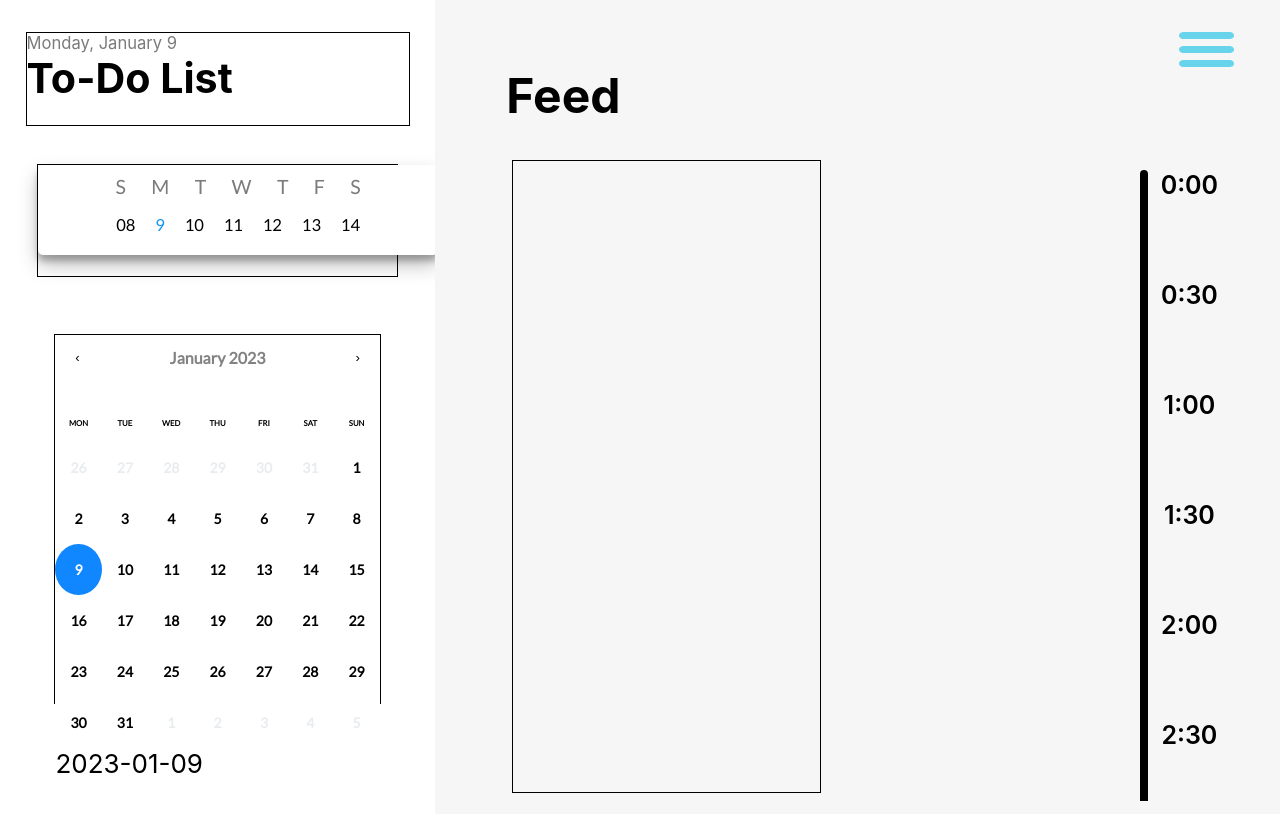
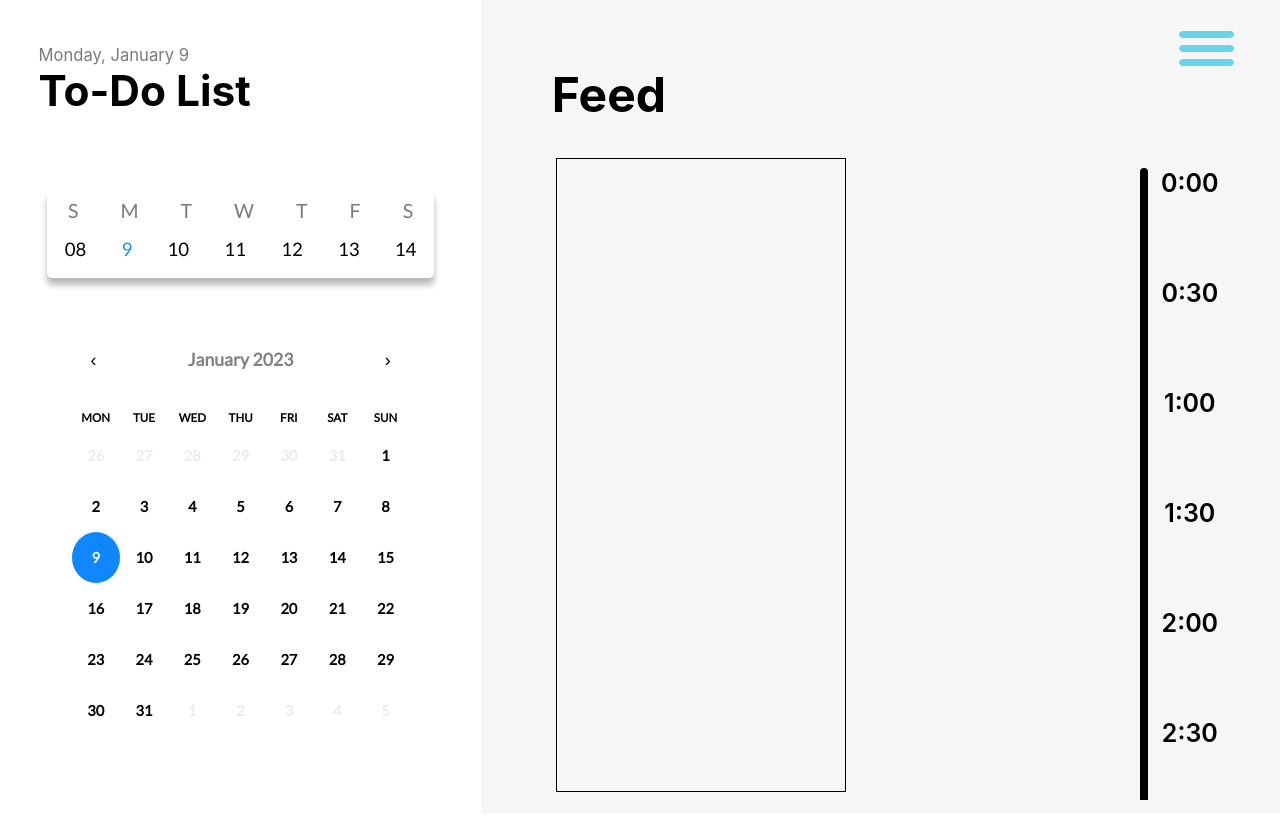
Before and after one commit to RYUMC/DDudo-Frontend, a React (Create React App) app in the folder myapp/: page /DDUdo-Fronted/main-page in a window 1280 px wide. Built offline with nearby package versions, Linux system fonts and the light colour scheme; a web font is replaced by a local one.

Commit message:
메인 페이지 병합 디자인 수정

```diff
--- a/myapp/src/App.js
+++ b/myapp/src/App.js
@@ -4,7 +4,7 @@ import Login_page from './pages/Login_page/Login_page';
 import { Login_modules } from './component/modules/Login_modules/Login_modules';
 import { Register_modules } from './component/modules/Register_modules/Register_modules';
 import { Main_page } from './pages/main_page/Main_page';
-import { Main_title_modules } from './component/modules/Main_title_modules/Main_title_modules';
+// import { Main_title_modules } from './component/modules/Main_title_modules/Main_title_modules';
 
 function App() {
   return (
@@ -17,7 +17,7 @@ function App() {
             <Route path="/DDudo-Frontend/register" element={<Register_modules />} />
           </Route>
           <Route path="/DDUdo-Fronted/main-page" element={<Main_page />} />
-          <Route path="/DDUdo-Fronted/main" element={<Main_title_modules />}/>
+          {/* <Route path="/DDUdo-Fronted/main" element={<Main_title_modules />}/>  */}
         </Routes>
       </BrowserRouter>
     </div>
--- a/myapp/src/component/modules/Main_calendar_modules/Main_calendar_modules.css
+++ b/myapp/src/component/modules/main_modules/calendar_modules/Main_calendar_modules.css
@@ -1,11 +1,17 @@
 @import url('https://rsms.me/inter/inter.css');
 @import url('https://fonts.googleapis.com/css?family=Lato');
+.calandar-Frame{
+  width: 92.5%;
+  height: 100%;
+  margin: 0 auto;
+}
   .react-calendar {
-    width: 350px;
+    width: 100%;
     max-width: 100%;
+    height: 100%;
     background: white;
     font-family: Arial, Helvetica, sans-serif;
-    line-height: 1.125em;
+    /* line-height: 1.125em; */
   }
   .react-calendar--doubleView {
     width: 700px;
@@ -37,11 +43,13 @@
   .react-calendar__navigation {
     display: flex;
     height: 44px;
-    margin-bottom: 1em;
+    margin-bottom: 0.9em;
   }
   .react-calendar__navigation button {
     min-width: 44px;
     background: none;
+    font-size: calc(0.25vw + 0.05vh + 14px);
+    font-weight: 500;
   }
   abbr[title] {
     text-decoration: none;
@@ -56,7 +64,7 @@
 
   .react-calendar__navigation__label > span {
     font-family: 'Lato';
-    font-size: 16px ;
+    font-size: calc(0.25vw + 0.05vh + 14px);
     font-weight:bold ;
     color: #828282;
   }
@@ -66,7 +74,7 @@
     text-align: center;
     text-transform: uppercase;
     font-weight: bold;
-    font-size: 0.3em;
+    font-size: calc(0.25vw + 0.05vh + 8px);
   }
   .react-calendar__month-view__weekdays__weekday {
     padding: 0.5em;
@@ -97,7 +105,7 @@
     text-align: center;
     line-height: 25px;
     font-weight: bold;
-    font-size: 14px;
+    font-size: calc(0.25vw + 0.05vh + 11px);
   }
   .react-calendar__tile:disabled {
     background-color: #f0f0f0;
--- a/myapp/src/component/modules/Main_calendar_modules/Main_calendar_modules.jsx
+++ b/myapp/src/component/modules/main_modules/calendar_modules/Main_calendar_modules.jsx
@@ -7,7 +7,7 @@ export function Main_calendar_modules(){
     const [value, onChange] = useState(new Date());
 
     return(
-        <div>
+        <div className='calandar-Frame'>
           <Calendar
             formatDay={(locale, date) => date.toLocaleString('en', { day: 'numeric' }) } // 날짜 숫자로만 변환
             next2Label={null} // 다음 월 이동 2번째 버튼 삭제
@@ -15,8 +15,8 @@ export function Main_calendar_modules(){
             onChange={onChange}
             locale="en-GB" // 기본 영문으로 설정
             value={value} />
-            <div>
+            {/* <div>
                 {moment(value).format("YYYY-MM-DD")}
-            </div>
+            </div> */}
         </div> )
   }
--- a/myapp/src/component/modules/Main_minical_modules/Main_minical_modules.css
+++ b/myapp/src/component/modules/main_modules/minical_modules/Main_minical_modules.css
@@ -5,37 +5,40 @@
 {
     display: grid;
     grid-template-rows: 1fr 1fr;
-    width: 400px;
-    height: 90px;
+    width: 100%;
+    height: 100%;
     background-color: white;
     border-radius: 5px;
-    box-shadow: 0 10px 20px rgba(0,0,0,0.25), 0 6px 6px rgba(0,0,0,0.25);
+    box-shadow: 0 10px 5px rgba(0,0,0,0.05), 0 6px 6px rgba(0,0,0,0.25);
 }
 
 .header
 {
   padding-top: 10px;
   color: #7C7A7A;
-  font-size: calc(0.75vw + 0.25vh + 8px);
+  font-size: calc(0.25vw + 0.05vh + 16px);
   font-family: 'Lato';
   text-align: center;
-  word-spacing: calc(0.75vw + 0.25vh + 10px);
-  width: 400px;
-  height: 40px;
+  width: 100%;
+  height: 50%;
+  display: flex;
+  justify-content: space-around;
+  align-items: center;
 }
 
 .this_week
 {
-    width: 400px;
-    height: 40px;
+    width: 100%;
+    height: 70%;
     color:black;
-    font-size : calc(0.75vw + 0.25vh + 5px);
+    font-size: calc(0.25vw + 0.05vh + 15px);
     text-align: center;
     font-family: 'Lato';
-    word-spacing: calc(0.75vw + 0.25vh + 5px);
+    display: flex;
+    justify-content:space-around;
+    align-items: center;
 }
 
-.today
-{
+.this_week .today{
     color:#1294F2;
 }
--- a/myapp/src/component/modules/Main_minical_modules/Main_minical_modules.jsx
+++ b/myapp/src/component/modules/main_modules/minical_modules/Main_minical_modules.jsx
@@ -1,44 +1,52 @@
 import './Main_minical_modules.css'
 import React, { useState } from 'react';
-export function Main_minical_modules(){
 
+
+function CreateWeek(){
     var currentDay = new Date();
     var theYear = currentDay.getFullYear();
     var theMonth = currentDay.getMonth();
     var theDate  = currentDay.getDate();
     var theDayOfWeek = currentDay.getDay();
 
-    var thisWeek = [];
     var thisWeekLeft = [];
     var thisWeekRight = [];
 
-    for(var i=0; i<7; i++)
-    {
+    for(var i=0; i<7; i++) {
         var resultDay = new Date(theYear, theMonth, theDate + (i - theDayOfWeek));
         var dd = resultDay.getDate();
         dd = String(dd).length === 1 ? '0' + dd : dd;
-        if(dd < theDate)
-        {
-            thisWeekLeft.push(dd);
+        if(dd < theDate){
+            thisWeekLeft.push(<span>{dd}</span>);
         }
-        else if(dd > theDate)
-        {
-            thisWeekRight.push(dd);
+        else if(dd > theDate){
+            thisWeekRight.push(<span>{dd}</span>);
         }
+    }
+    return (
+        <>
+            {thisWeekLeft}
+            <span className= 'today'>{theDate}</span>
+            {thisWeekRight}
+        </>
+    )
+}
 
-        thisWeek[i] = dd;
-    }
 
-    thisWeekLeft = thisWeekLeft.join(" ");
-    thisWeekRight = thisWeekRight.join(" ");
-
+export function Main_minical_modules(){
     return(
       <div className= 'mini_calendar'>
         <div className ='header'>
-            S M T W T F S
+            <span>S</span>
+            <span>M</span>
+            <span>T</span>
+            <span>W</span>
+            <span>T</span>
+            <span>F</span>
+            <span>S</span>
         </div>
         <div className = 'this_week'>
-            {thisWeekLeft} <span className= 'today'>{theDate}</span> {thisWeekRight}
+            {<CreateWeek />}
         </div>
       </div>
   )
--- a/myapp/src/component/modules/Main_title_modules/Main_title_modules.css
+++ b/myapp/src/component/modules/main_modules/title_modules/Main_title_modules.css
@@ -2,13 +2,15 @@
 @import url('https://fonts.googleapis.com/css?family=Lato');
 .Main_title_modules-container
 {
+  width: 100%;
+  height: 100%;
   display: block;
 }
 
 .main_title{
     font-family: 'Inter';
     font-weight:bolder;
-    font-size: calc(1.5vw + 0.75vh + 16px);
+    font-size: calc(0.5vw + 0.25vh + 34px);
     margin: 0 auto;
   }
 
--- a/myapp/src/pages/main_page/Main_page.jsx
+++ b/myapp/src/pages/main_page/Main_page.jsx
@@ -4,9 +4,9 @@ import navigation from '../../assets/navigation.png'
 import { Main_navigation } from '../../component/modules/main_modules/navigation/Main_navigation'
 import { Time_schedule } from '../../component/modules/main_modules/time-schedule/Time_schedule'
 import { useState } from 'react'
-import { Main_title_modules } from '../../component/modules/Main_title_modules/Main_title_modules'
-import { Main_minical_modules } from '../../component/modules/Main_minical_modules/Main_minical_modules'
-import { Main_calendar_modules } from '../../component/modules/Main_calendar_modules/Main_calendar_modules'
+import { Main_title_modules } from '../../component/modules/main_modules/title_modules/Main_title_modules'
+import { Main_minical_modules } from '../../component/modules/main_modules/minical_modules/Main_minical_modules'
+import { Main_calendar_modules } from '../../component/modules/main_modules/calendar_modules/Main_calendar_modules'
 
 
 function Nav({openNavigation}){
@@ -30,13 +30,13 @@ export function Main_page(){
     <div className={"main_page-container"}>
       {openNav && <Nav openNavigation={openNavigation}/>}
       <div className='left-side'>
-        <header className='line'>
+        <header>
           <Main_title_modules/>
         </header>
-        <div className='week-calendar line'>
+        <div className='week-calendar'>
           <Main_minical_modules/>
         </div>
-        <div className='main-calendar line'>
+        <div className='main-calendar'>
           <Main_calendar_modules/>
         </div>
       </div>
--- a/myapp/src/pages/main_page/main_page.css
+++ b/myapp/src/pages/main_page/main_page.css
@@ -13,6 +13,8 @@
 .left-side{
   flex-shrink: 0;
   width: 30%;
+  min-width: 430px;
+  max-width: 440px;
   height: 92%;
   padding: 4% 2%;
 
@@ -22,17 +24,18 @@
 }
 
 .left-side header{
+  padding: 3%;
   height: 12.5%;
 }
 
 .week-calendar{
-  height: 15%;
-  margin: 10% 3% 0%;
+  height: 12%;
+  margin: 5vh 5% 0%;
 }
 
 .main-calendar{
   height: 50%;
-  margin: 15% 7.5% 0;
+  margin: 7.5vh 7.5% 0;
 }
 
 .right-side{
```
Also changed, not shown: myapp/src/component/modules/main_modules/title_modules/Main_title_modules.jsx (renamed from myapp/src/component/modules/Main_title_modules/Main_title_modules.jsx).
